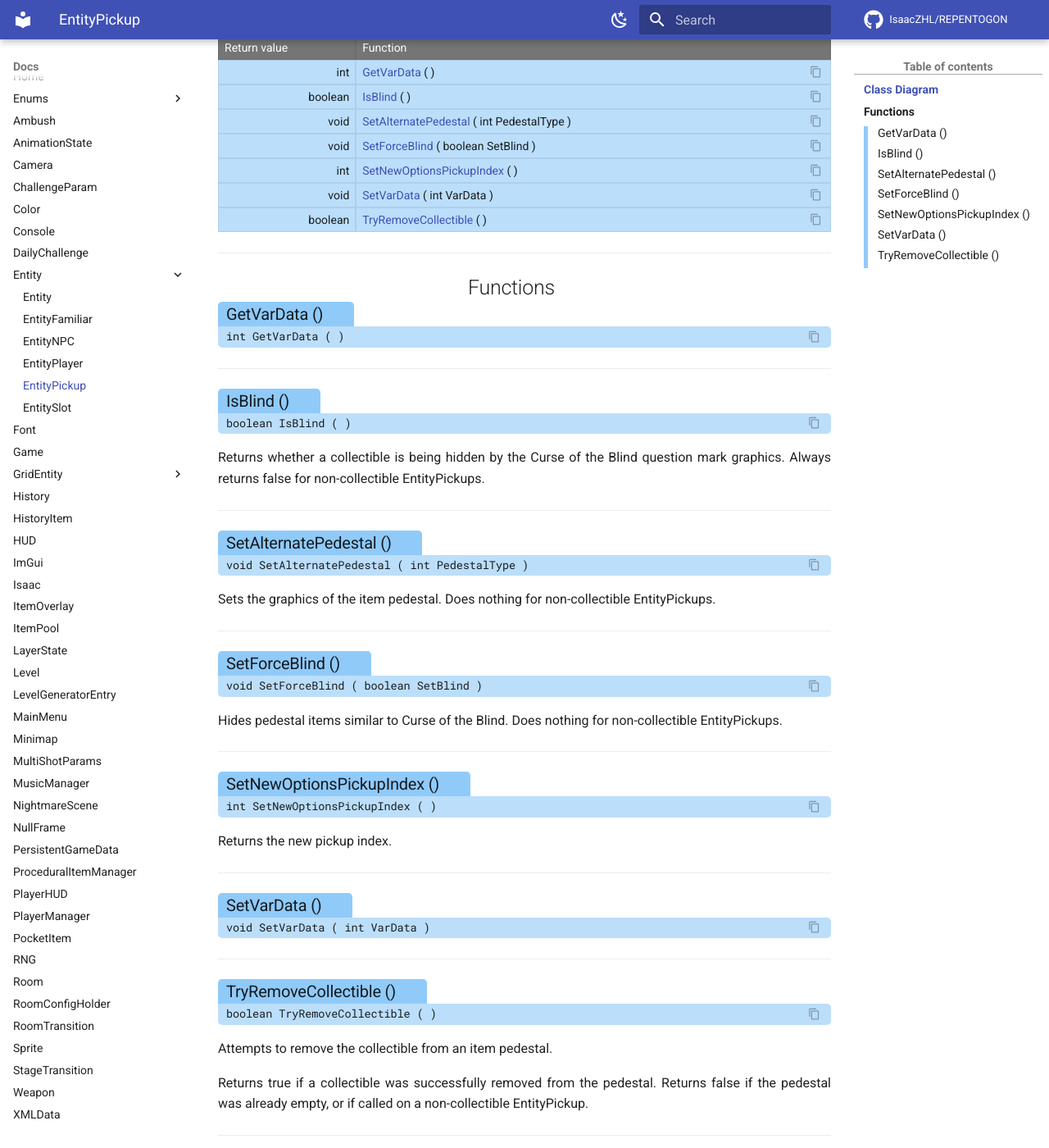
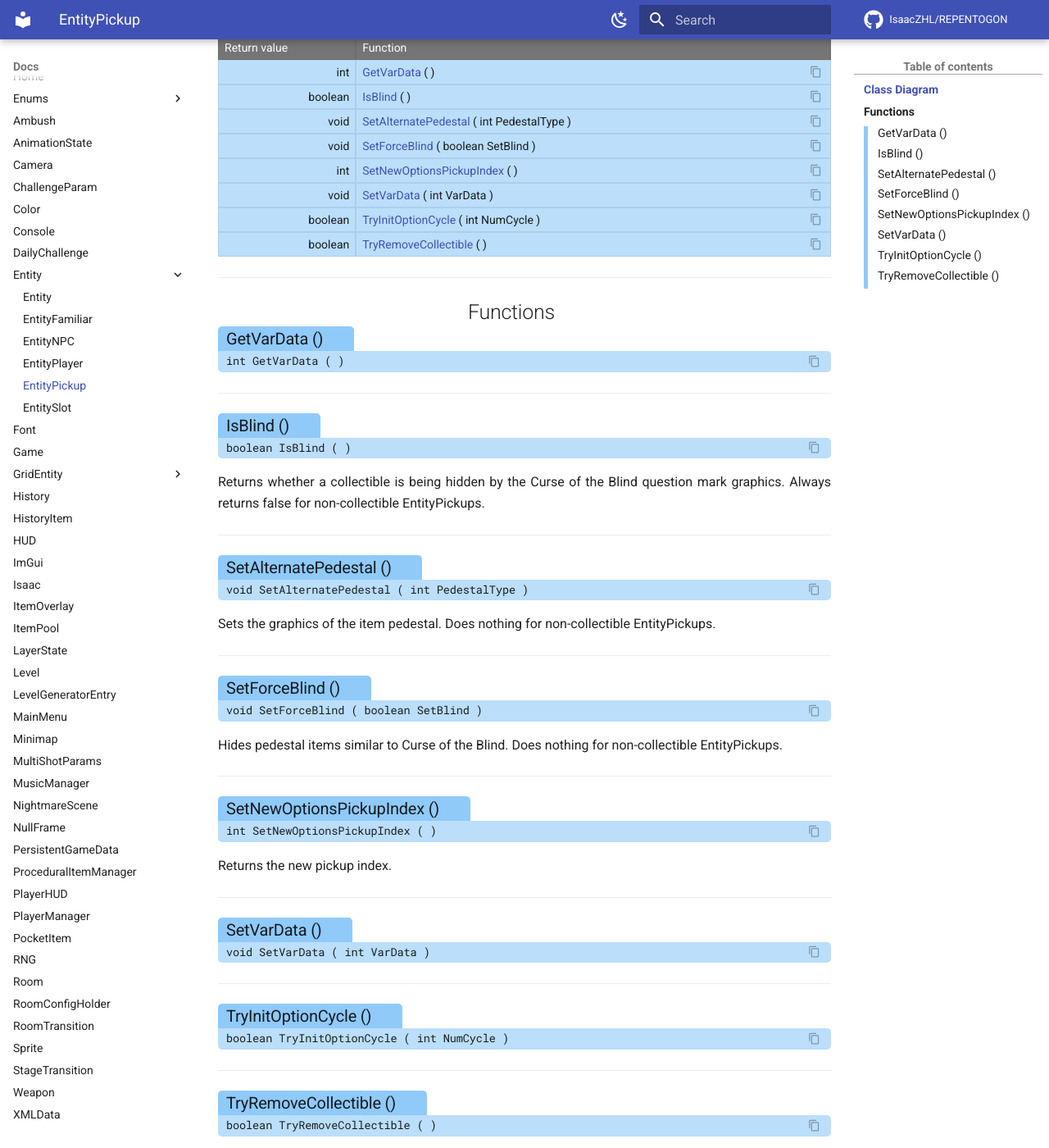
Before and after one commit to TeamREPENTOGON/REPENTOGON, an MkDocs documentation site: the page built from documentation/docs/EntityPickup.md, in a window 1280 px wide and 1400 px high, scrolled down 343 px. Shown: the whole window at 82% size. Built offline with MkDocs 1.6.1 and Material for MkDocs 9.7.7, drawn with Linux system fonts in a browser that asks for light colours; comment, search, counter and statistics services are not loaded; the version menu is left out.

Commit message:
docs: added Pickup:TryInitOptionCycle

```diff
--- a/documentation/docs/EntityPickup.md
+++ b/documentation/docs/EntityPickup.md
@@ -34,6 +34,10 @@ ___
 #### void SetVarData ( int VarData ) {: .copyable aria-label='Functions' }
 
 ___
+### Try·Init·Option·Cycle () {: aria-label='Functions' }
+#### boolean TryInitOptionCycle ( int NumCycle ) {: .copyable aria-label='Functions' }
+
+___
 ### Try·Remove·Collectible () {: aria-label='Functions' }
 #### boolean TryRemoveCollectible ( ) {: .copyable aria-label='Functions' }
 
```
